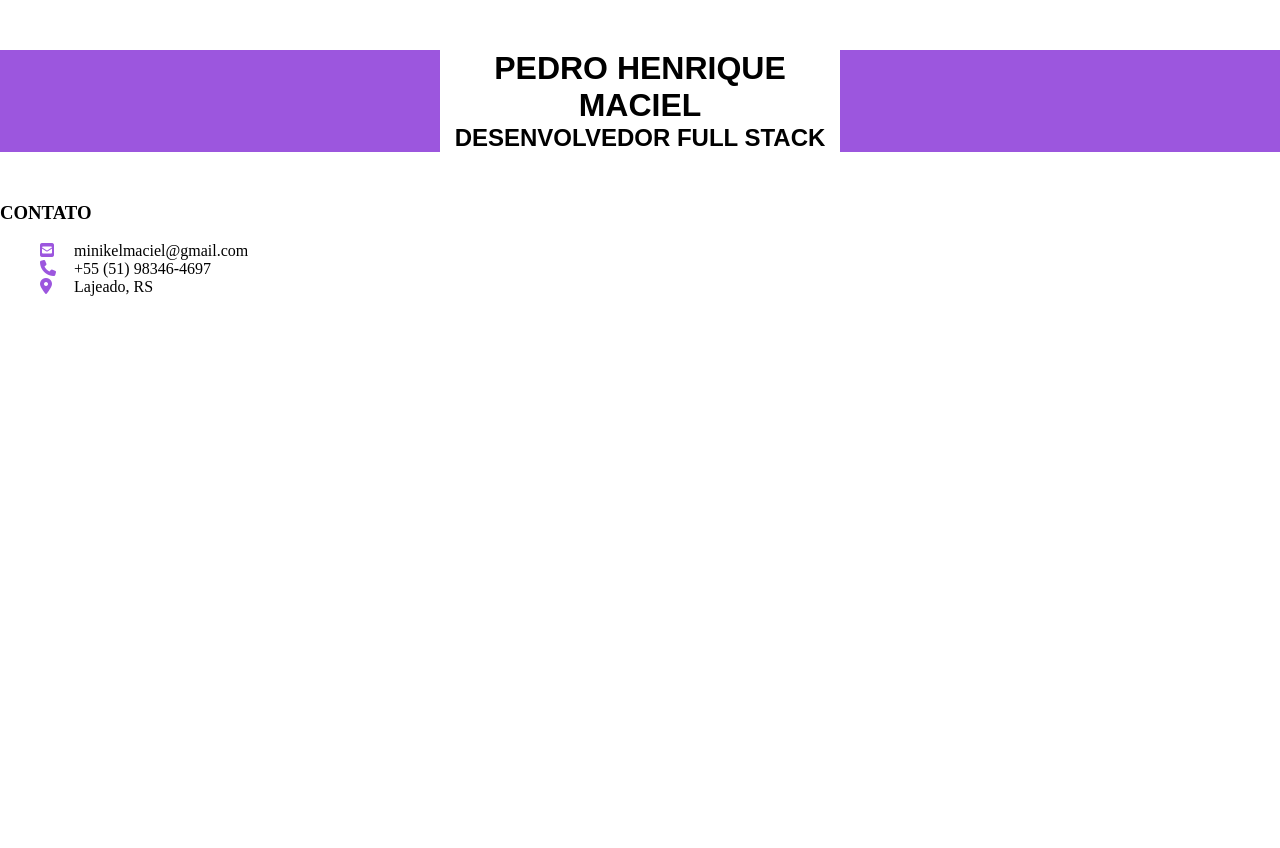
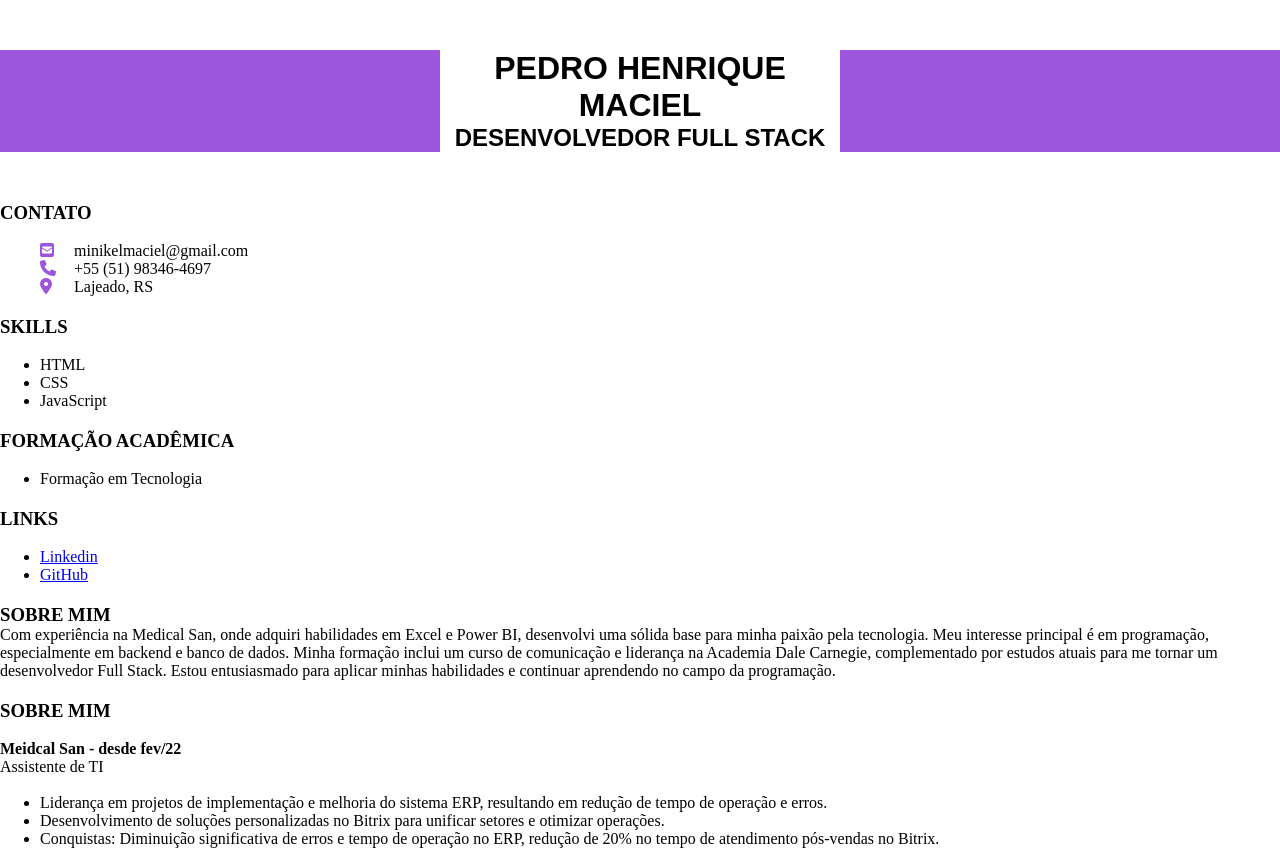
Before and after one commit to xMACIELx/Meu_Curriculo, a plain HTML site: page index.html in a window 1280 px wide. Before the commit the page ends 800 px from the top, so only its background shows below. Drawn offline with Linux system fonts and the light colour scheme; a web font is replaced by a local one.

Commit message:
Conteúdo

```diff
--- a/index.html
+++ b/index.html
@@ -21,13 +21,12 @@
 
     <!-- Conteúdo -->
     <div>
+
         <!-- Barra Esquerda -->
         <div id="sidebar">
+            <div>
 
-        </div>
-
-        <!-- Barra Direita -->
-        <div id="content">
+                <!-- Contato -->
                 <div class="cards">
                 <h3>Contato</h3>
                 <br>
@@ -37,49 +36,70 @@
                     <li><p><i id="icones" class="fa-solid fa-location-dot"></i> Lajeado, RS</p></li>
                 </ul>
                 </div>
+
+                <!-- Skills  -->
                 <div class="cards">
+                    <h3> Skills </h3>
+                    <br>
+                    <ul>
+                        <li>HTML</li>
+                        <li>CSS</li>
+                        <li>JavaScript</li>
+                    </ul>
+                </div>
 
+                <!--  Formação Acadêmica -->
+                <div class="cards">
+                    <h3> FORMAÇÃO ACADÊMICA </h3>
+                    <br>
+                    <ul>
+                        <li>Formação em Tecnologia</li>
+                    </ul>
                 </div>
+
+                <!--  Links -->
                 <div class="cards">
-
+                    <h3> Links </h3>
+                    <br>
+                    <ul>
+                        <li> <a target="_blank" href="https://www.linkedin.com/in/pedro-henrique-maciel-7947a91a8/"> Linkedin </a> </li>
+                        <li> <a target="_blank" href="https://github.com/xMACIELx"> GitHub </a> </li>
+                    </ul>
                 </div>
             </div>
         </div>
 
+        <!-- Barra Direita -->
+        <div id="content">
 
+            <!-- Sobre Mim -->
+            <div class="cards">
+                <h3> Sobre Mim </h3>
+                <p>Com experiência na Medical San, onde adquiri habilidades em Excel e Power BI, desenvolvi uma sólida base para minha paixão pela tecnologia. Meu interesse principal é em programação, especialmente em backend e banco de dados. Minha formação inclui um curso de comunicação e liderança na Academia Dale Carnegie, complementado por estudos atuais para me tornar um desenvolvedor Full Stack. Estou entusiasmado para aplicar minhas habilidades e continuar aprendendo no campo da programação.</p>
+            </div>
 
-
-
-
-    <!--
-    <img width="100px" src="./imagens/Imagem do WhatsApp de 2024-04-10 à(s) 19.49.32_884e8adf.jpg">
-    <h1> Meu Currículo </h1>
-    <p> Meu <b>currículo</b> em HTML. </p>
+            <!-- Experiências Profissionais -->
+            <div class="cards">
+                <h3> Sobre Mim </h3>
+                <br>
                 <p>
-       LEIA <br>
-       COM <br>
-       ATENÇÃO
+                    <b>Meidcal San - desde fev/22</b><br>
+                    Assistente de TI
+                    <br><br>
+                    <ul>
+                        <li>
+                            Liderança em projetos de implementação e melhoria do sistema ERP, resultando em redução de tempo de operação e erros.
+                        </li>
+                        <li>
+                            Desenvolvimento de soluções personalizadas no Bitrix para unificar setores e otimizar operações.
+                        </li>
+                        <li>
+                            Conquistas: Diminuição significativa de erros e tempo de operação no ERP, redução de 20% no tempo de atendimento pós-vendas no Bitrix.
+                        </li>
+                    </ul>
                 </p>
-
-
-    <h2> Links </h2>
-    <ul>
-        <li> <a target="_blank" href="https://www.linkedin.com/in/pedro-henrique-maciel-7947a91a8/"> Linkedin </a> </li>
-        <li> <a href="https://github.com/xMACIELx"> GitHub </a> </li>
-        <li> <a href="https://www.instagram.com/ph_maciellll/"> Instagram </a> </li>
-    </ul>
-    <h2> Informações Pessoais </h2>
-    <ul>
-        <li> <b> Nome: </b> Pedro Henrique Maciel </li>
-        <li> <b> Telefone: </b> +55 (51) 98346-4697 </li>
-        <li> <b> E-mail: </b> minikelmaciel@gmail.com </li>
-    </ul>
-    <h3> Contatos </h3>
-    <h3> Endereço </h3>
-    <h3> Experiências Profissional </h3>
-    <ul>
-        <li> Assistente de TI na Empresa Medical San </li>
-    </ul>
--->
+            </div>
+        </div>
+    </div>
 </body>
 </html>
--- a/style.css
+++ b/style.css
@@ -27,3 +27,7 @@ h1, h2, h3 {
     width: 30px;
     color: rgb(156, 86, 222);
 }
+
+.cards {
+    margin: 20px 0px 0px 0px;
+}
```
Lines whose indentation alone changed are shown as unchanged.
